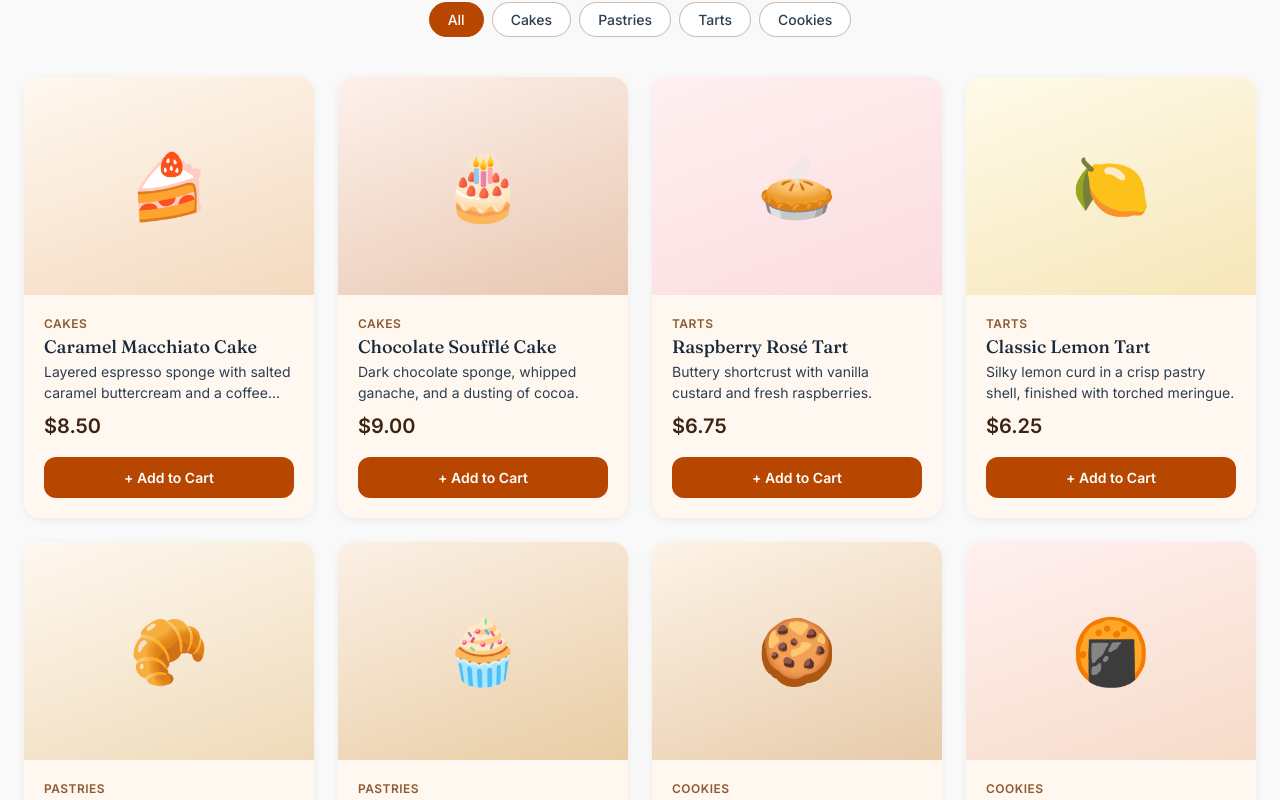
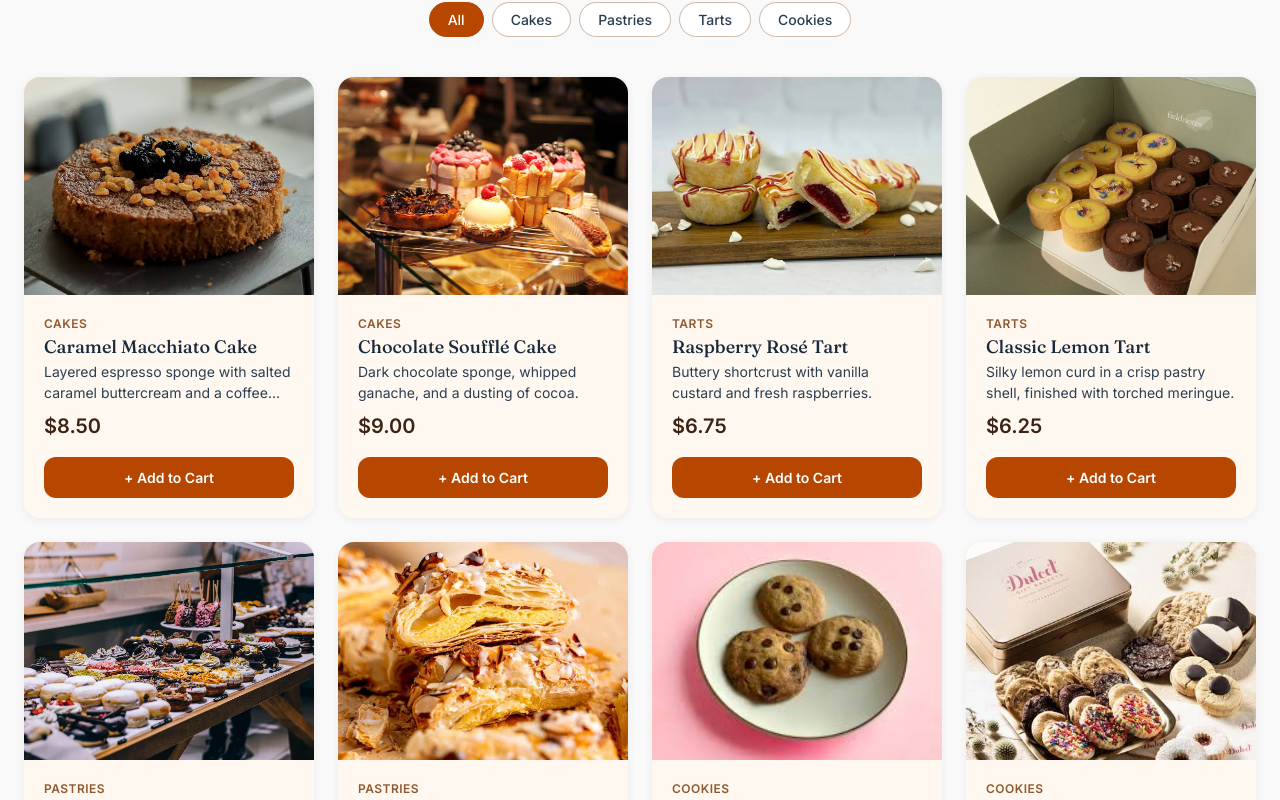
Before and after one commit to nzibukaemmanuel/FEM_Angular, an Angular app: page / in a window 1280 px wide. Shown: the part 720-1520 px from the top of the page. Built offline with nearby package versions, Linux system fonts and the light colour scheme.

Commit message:
fix: removing the emojis and swap them with the real photos

```diff
--- a/src/app/components/cart-summary/cart-summary.css
+++ b/src/app/components/cart-summary/cart-summary.css
@@ -45,8 +45,12 @@
   gap: 12px;
 }
 
-.items .emoji {
-  font-size: 1.75rem;
+.items .thumb {
+  width: 44px;
+  height: 44px;
+  border-radius: var(--radius-md);
+  object-fit: cover;
+  flex-shrink: 0;
 }
 
 .details {
--- a/src/app/components/cart-summary/cart-summary.html
+++ b/src/app/components/cart-summary/cart-summary.html
@@ -11,7 +11,7 @@
       <ul class="items">
         @for (item of items(); track item.dessert.id) {
           <li>
-            <span class="emoji" aria-hidden="true">{{ item.dessert.emoji }}</span>
+            <img class="thumb" [src]="item.dessert.image" [alt]="item.dessert.name" />
             <div class="details">
               <p class="name">{{ item.dessert.name }}</p>
               <p class="meta">
--- a/src/app/components/order-modal/order-modal.css
+++ b/src/app/components/order-modal/order-modal.css
@@ -54,8 +54,12 @@
   gap: 12px;
 }
 
-.emoji {
-  font-size: 1.5rem;
+.thumb {
+  width: 40px;
+  height: 40px;
+  border-radius: var(--radius-md);
+  object-fit: cover;
+  flex-shrink: 0;
 }
 
 .details {
--- a/src/app/components/order-modal/order-modal.html
+++ b/src/app/components/order-modal/order-modal.html
@@ -8,7 +8,7 @@
       <ul class="items">
         @for (item of items(); track item.dessert.id) {
           <li>
-            <span class="emoji" aria-hidden="true">{{ item.dessert.emoji }}</span>
+            <img class="thumb" [src]="item.dessert.image" [alt]="item.dessert.name" />
             <div class="details">
               <p class="name">{{ item.dessert.name }}</p>
               <p class="meta">{{ item.quantity }} × {{ item.dessert.price | currency }}</p>
--- a/src/app/components/product-card/product-card.css
+++ b/src/app/components/product-card/product-card.css
@@ -26,12 +26,14 @@
   overflow: hidden;
 }
 
-.emoji {
-  font-size: 4rem;
+.photo {
+  width: 100%;
+  height: 100%;
+  object-fit: cover;
   transition: transform var(--transition-base);
 }
 
-.card:hover .emoji {
+.card:hover .photo {
   transform: scale(1.05);
 }
 
--- a/src/app/components/product-card/product-card.html
+++ b/src/app/components/product-card/product-card.html
@@ -3,7 +3,15 @@
     class="visual"
     [style.background]="'linear-gradient(160deg, ' + dessert().gradient[0] + ', ' + dessert().gradient[1] + ')'"
   >
-    <span class="emoji" aria-hidden="true">{{ dessert().emoji }}</span>
+    @if (dessert().image) {
+      <img
+        class="photo"
+        [src]="dessert().image"
+        [alt]="dessert().name"
+        [style.object-position]="dessert().imagePosition ?? 'center'"
+        loading="lazy"
+      />
+    }
   </div>
 
   <div class="body">
--- a/src/app/data/desserts.ts
+++ b/src/app/data/desserts.ts
@@ -7,8 +7,8 @@ export const DESSERTS: Dessert[] = [
     category: 'Cakes',
     description: 'Layered espresso sponge with salted caramel buttercream and a coffee glaze.',
     price: 8.5,
-    emoji: '🍰',
     gradient: ['#FFF8F0', '#F3D9BE'],
+    image: '/desserts/caramel-macchiato-cake.jpg',
   },
   {
     id: 'chocolate-souffle-cake',
@@ -16,8 +16,8 @@ export const DESSERTS: Dessert[] = [
     category: 'Cakes',
     description: 'Dark chocolate sponge, whipped ganache, and a dusting of cocoa.',
     price: 9.0,
-    emoji: '🎂',
     gradient: ['#FDF1EC', '#E8C7B0'],
+    image: '/desserts/chocolate-souffle-cake.jpg',
   },
   {
     id: 'raspberry-rose-tart',
@@ -25,8 +25,8 @@ export const DESSERTS: Dessert[] = [
     category: 'Tarts',
     description: 'Buttery shortcrust with vanilla custard and fresh raspberries.',
     price: 6.75,
-    emoji: '🥧',
     gradient: ['#FFF0F0', '#FBDCE0'],
+    image: '/desserts/raspberry-rose-tart.jpg',
   },
   {
     id: 'classic-lemon-tart',
@@ -34,8 +34,8 @@ export const DESSERTS: Dessert[] = [
     category: 'Tarts',
     description: 'Silky lemon curd in a crisp pastry shell, finished with torched meringue.',
     price: 6.25,
-    emoji: '🍋',
     gradient: ['#FFFBEA', '#F6E6B8'],
+    image: '/desserts/classic-lemon-tart.jpg',
   },
   {
     id: 'butter-croissant',
@@ -43,8 +43,9 @@ export const DESSERTS: Dessert[] = [
     category: 'Pastries',
     description: 'Flaky, all-butter layers baked until golden every morning.',
     price: 4.25,
-    emoji: '🥐',
     gradient: ['#FFF8F0', '#EEDAB8'],
+    image: '/desserts/butter-croissant.jpg',
+    imagePosition: '15% center',
   },
   {
     id: 'almond-danish',
@@ -52,8 +53,8 @@ export const DESSERTS: Dessert[] = [
     category: 'Pastries',
     description: 'Flaky pastry filled with almond cream and toasted flaked almonds.',
     price: 4.75,
-    emoji: '🧁',
     gradient: ['#FBF0E6', '#E9CDA4'],
+    image: '/desserts/almond-danish.jpg',
   },
   {
     id: 'chocolate-chip-cookie',
@@ -61,8 +62,8 @@ export const DESSERTS: Dessert[] = [
     category: 'Cookies',
     description: 'A crisp edge, a chewy centre, and generous pools of dark chocolate.',
     price: 3.25,
-    emoji: '🍪',
     gradient: ['#FDF3E7', '#E7CBAA'],
+    image: '/desserts/chocolate-chip-cookie.jpg',
   },
   {
     id: 'pistachio-shortbread',
@@ -70,8 +71,8 @@ export const DESSERTS: Dessert[] = [
     category: 'Cookies',
     description: 'Buttery shortbread studded with roasted pistachio and a citrus glaze.',
     price: 3.75,
-    emoji: '🍘',
     gradient: ['#FFF0F0', '#F6DCC9'],
+    image: '/desserts/pistachio-shortbread.jpg',
   },
   {
     id: 'french-macarons',
@@ -79,7 +80,7 @@ export const DESSERTS: Dessert[] = [
     category: 'Cookies',
     description: 'Delicate almond shells with rotating seasonal fillings.',
     price: 7.5,
-    emoji: '🍬',
     gradient: ['#FFF0F0', '#F8D9E6'],
+    image: '/desserts/french-macarons.jpg',
   },
 ];
--- a/src/app/models/dessert.model.ts
+++ b/src/app/models/dessert.model.ts
@@ -6,8 +6,9 @@ export interface Dessert {
   category: Exclude<DessertCategory, 'All'>;
   description: string;
   price: number;
-  emoji: string;
   gradient: [string, string];
+  image?: string;
+  imagePosition?: string;
 }
 
 export interface CartItem {
```
